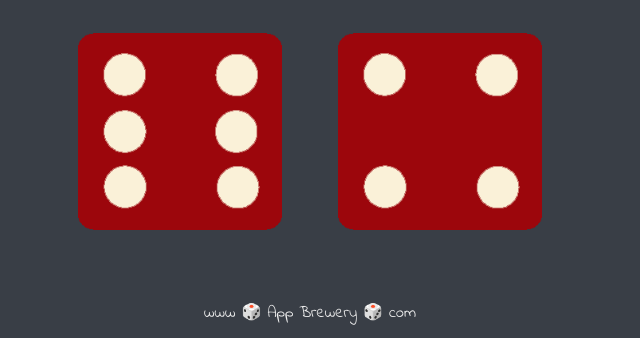
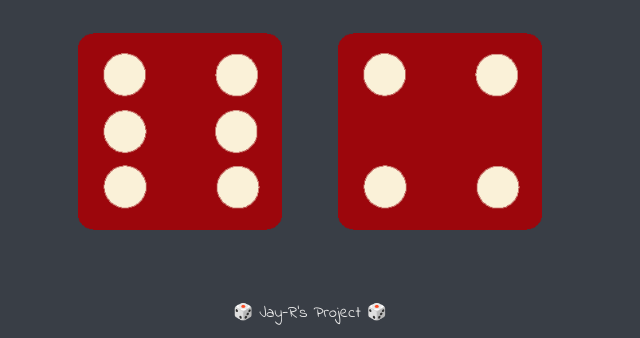
Before and after one commit to jayarzuniga/dicegame, a plain HTML site: page dicee.html in a window 1280 px wide. Shown: the part 462-800 px from the top of the page, without its empty margins (330-970 px from the left). Drawn offline with Linux system fonts and the light colour scheme.

Commit message:
Update dicee.html

```diff
--- a/dicee.html
+++ b/dicee.html
@@ -28,6 +28,6 @@
   </body>
 
   <footer>
-    www 🎲 App Brewery 🎲 com
+    🎲 Jay-R's Project 🎲
   </footer>
 </html>
```
